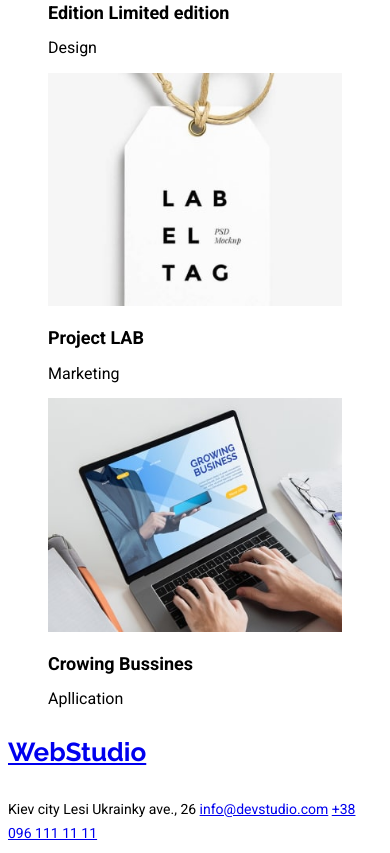
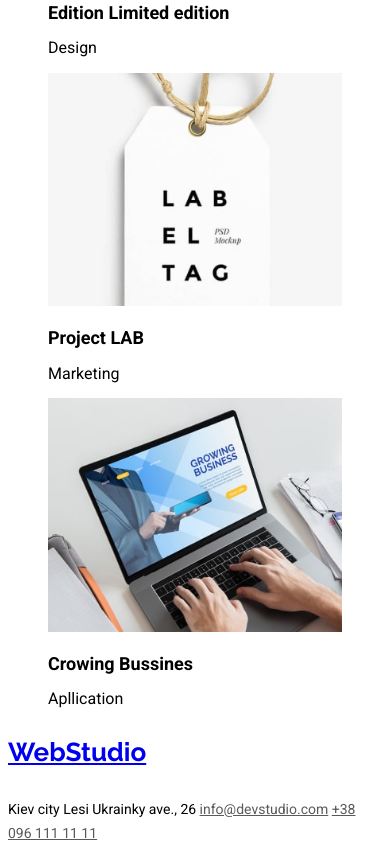
Before and after one commit to Den4icGuti/goit-markup-hw-02, a plain HTML site: page portfolio.html in a window 390 px wide. Shown: the part 2533-3386 px from the top of the page. Drawn offline with Linux system fonts and the light colour scheme.

Commit message:
added color change, in the tag address, mail, phone

```diff
--- a/portfolio.html
+++ b/portfolio.html
@@ -141,8 +141,8 @@
                        </h2>
                     <address class="address">
                         Kiev city Lesi Ukrainky ave., 26
-                        <a  href="mailto:info@devstudio.com">info@devstudio.com</a>
-                        <a  href="tel:+380961111111">+38 096 111 11 11</a>
+                        <a  class="mail" href="mailto:info@devstudio.com">info@devstudio.com</a>
+                        <a  class="tel" href="tel:+380961111111">+38 096 111 11 11</a>
                     </address>
                </footer>
                <!-- /footer -->
```
